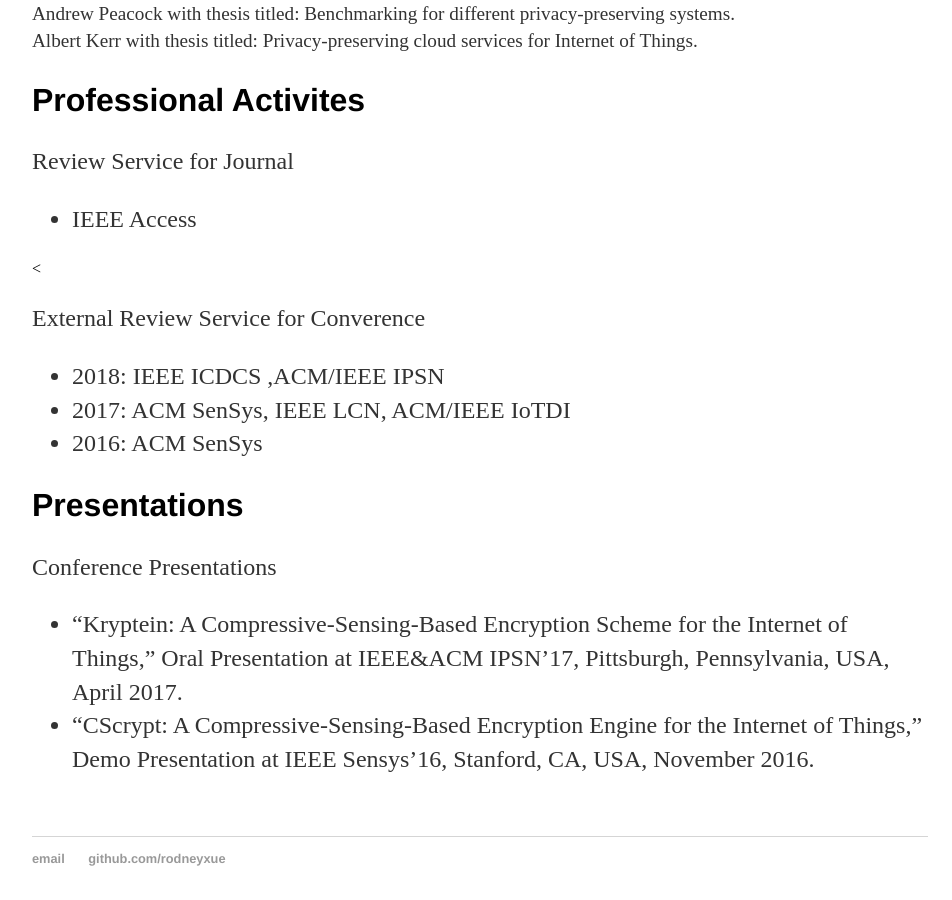
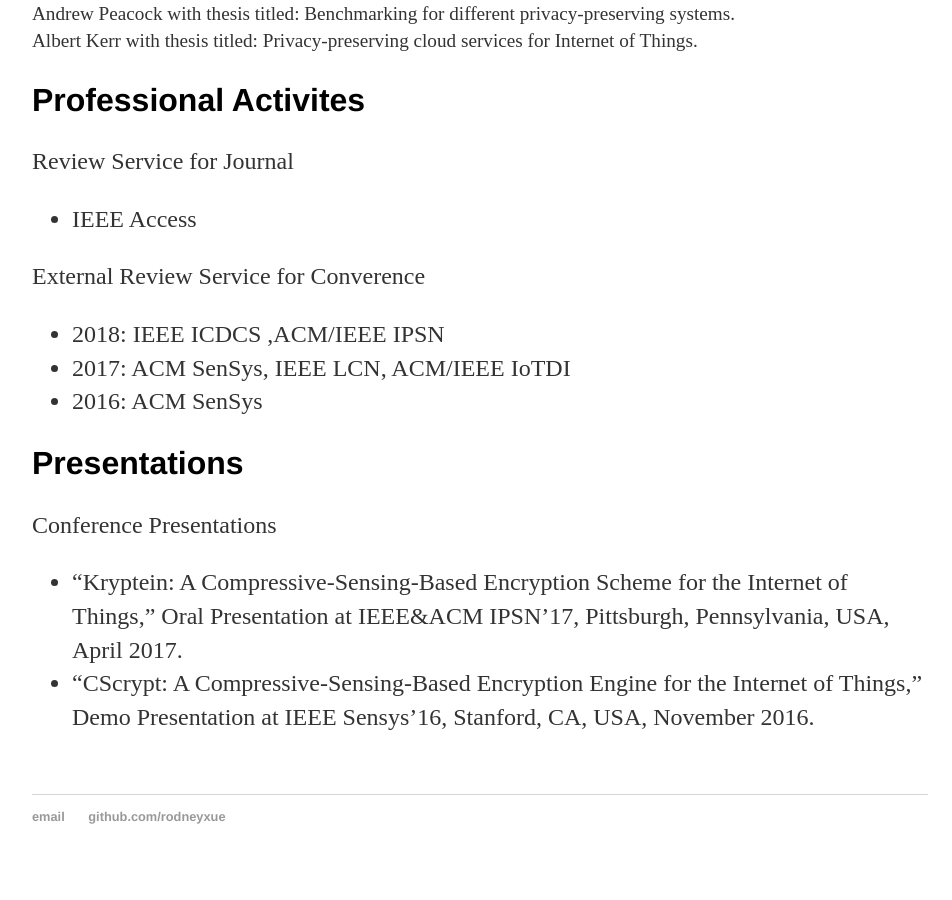
Before and after one commit to WanliXue/WanliXue.github.io, a Jekyll site: the page built from cv/index.html, in a window 1280 px wide and 900 px high, scrolled down 1145 px. Shown: the whole window, without its empty margins (160-1112 px from the left). Built offline with Jekyll 4.4.1, drawn with Linux system fonts in a browser that asks for light colours.

```diff
--- a/cv/index.html
+++ b/cv/index.html
@@ -50,14 +50,13 @@
 	Albert Kerr with thesis titled: Privacy-preserving cloud services for Internet of Things.<br />
 	</p>
 		<h2>Professional Activites</h2>
-		<p style="font-size:1.5em;">
-			Review Service for Journal
+		<p style="font-size:1.5em;">Review Service for Journal
 			<ul class="review" >
 				<li>IEEE Access</li>
 				</ul>
 		</p>
 
-		<<p style="font-size:1.5em;">External Review Service for Converence</p>
+		<p style="font-size:1.5em;">External Review Service for Converence</p>
 			<p>
 			<ul class="review" >
 				<li> 2018: IEEE ICDCS ,ACM/IEEE IPSN</li>
```
